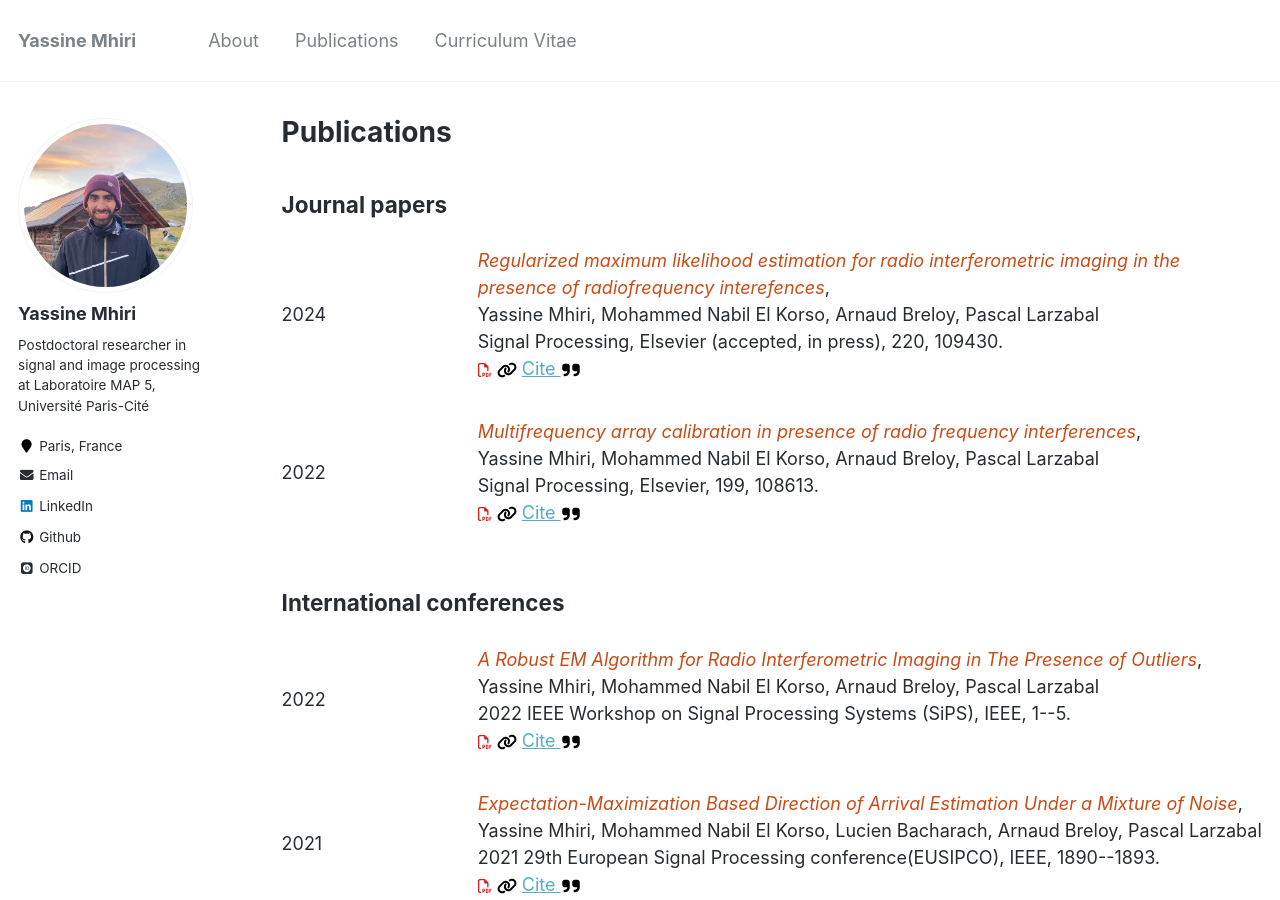
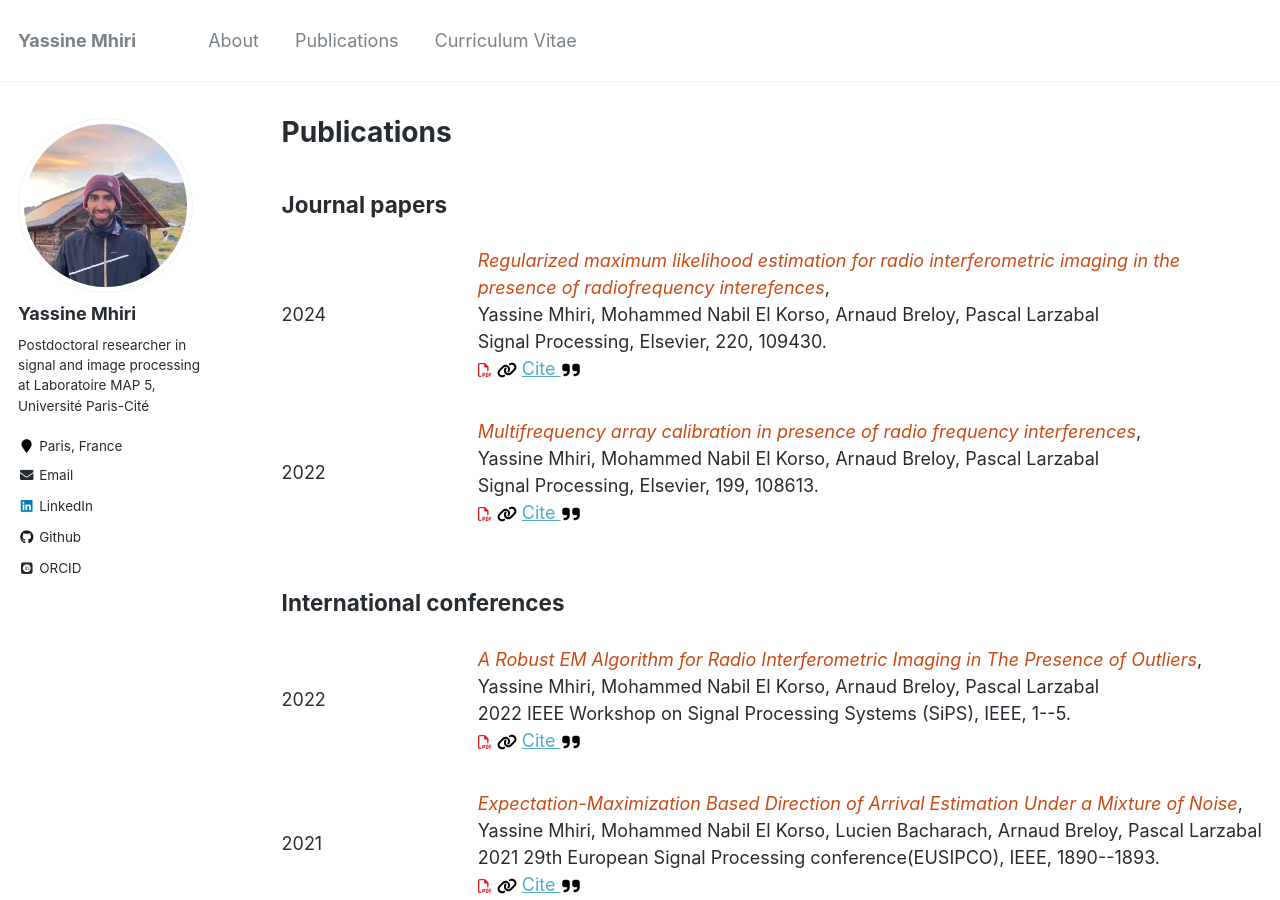
Before and after one commit to y-mhiri/y-mhiri.github.io, a Jekyll site: the page built from _pages/publications.html, in a window 1280 px wide and 900 px high. Built offline with Jekyll 4.4.1, drawn with Linux system fonts in a browser that asks for light colours; some web fonts are replaced.

Commit message:
update publications

```diff
--- a/_data/publications.yml
+++ b/_data/publications.yml
@@ -10,7 +10,7 @@ type:
         volume: 220
         pages: 109430
         year: 2024
-        publisher: Elsevier (accepted, in press)
+        publisher: Elsevier
         doi: 10.1016/j.sigpro.2024.109430
         url: https://doi.org/10.1016/j.sigpro.2024.109430
         pdf: https://hal.science/hal-04465053/file/main.pdf
```
